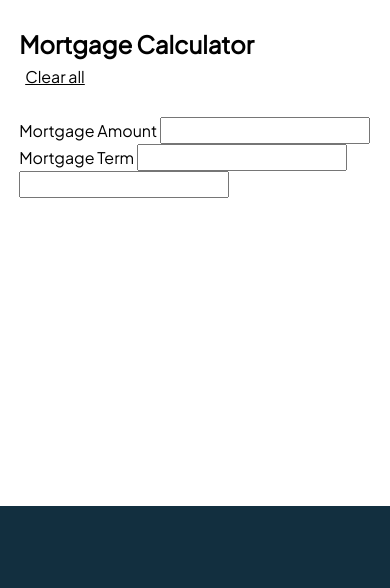
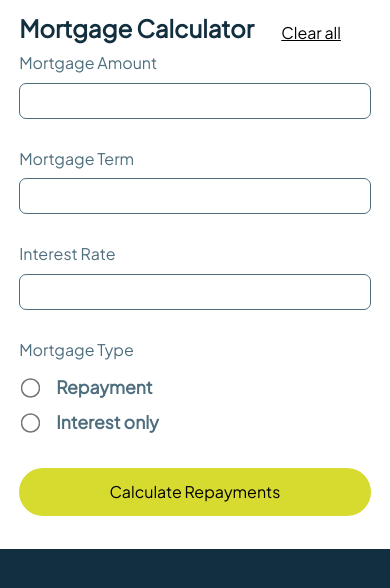
Before and after one commit to Oskaratam/Mortgage_calculator, a plain HTML site: page index.html in a window 390 px wide. Drawn offline with Linux system fonts and the light colour scheme.

Commit message:
Responsive main section with forms

```diff
--- a/index.html
+++ b/index.html
@@ -32,16 +32,26 @@
           </div>
 
           <div class="input-control">
-            <label for="rate"></label>
+            <label for="rate">Interest Rate</label>
             <input id="rate" type="number">
           </div>
 
+          <div id="radioForm" class="input-control">
+            <label class="mortgageTypeLabel">Mortgage Type</label>
+            <div>
+              <input id="repayment" name="type" type="radio">
+              <label for="repayment">Repayment</label>
+            </div>
+            <div class="interestWrapper">
+              <input id="interest" name="type" type="radio">
+              <label for="interest">Interest only</label>
+            </div>
+
+          </div>
+          <button id="calculateBtn" type="submit">Calculate Repayments</button>
         </div>
       </form>
     </section>
-
-
-
 
 
 
--- a/styles.css
+++ b/styles.css
@@ -42,19 +42,22 @@ main {
     flex-direction: column;
     width: 100%;
     background-color: var(--White);
-    height: 60%;
+    color: var(--Slate700);
+    height: 65%;
+    position: relative;
+    overflow-y: scroll ;
 }
 
 .resultSection {
+    position: relative;
     width: 100%;
-    height: 40%;
+    height: 35%;
     background-color: var(--Slate900);
 }
 
 .wrapper {
     height: 100%;
     padding: 1.2rem;
-    padding-right: 0;
 }
 
 header {
@@ -63,9 +66,10 @@ header {
 }
 
 h1 {
+    color: var(--Slate900);
     font-size : 1.5rem;
     margin: 0;
-    margin-bottom: 0.4rem;
+    margin-bottom: 0.6rem;
 }
 
 #clearBtn {
@@ -74,6 +78,45 @@ h1 {
     text-align: left;
     background-color: white;
 }
+
+.input-control {
+    display: flex;
+    flex-direction: column;
+    margin-bottom: 1.8rem;
+}
+.input-control > div {
+    display: flex;
+    align-items: center;
+}
+label {
+    margin-bottom: 0.6rem;
+}
+.input-control > div > label {
+    margin-bottom: 0;
+    position: relative;
+    font-weight: 900;
+    font-size: 1.1rem;
+    padding-left: 1rem;
+}
+
+input{
+    height: 2rem;
+    border: 1.2px solid var(--Slate700);
+    border-radius: 7px;
+}
+
+input[name="type"] {
+    transform:scale(1.5);
+}
+
+#calculateBtn {
+    width: 100%;
+    height: 3rem;
+    border: none;
+    border-radius: 35px;
+    background-color: var(--Lime);
+}
+
 
 
 @media (min-width: 768px) {
@@ -91,3 +134,46 @@ h1 {
         width: 50%
     }
 }
+
+@media (max-height: 890px) {
+    .wrapper {
+        padding-top : 0.6rem;
+    }
+    header {
+        margin-top: 0.2rem;
+        display: flex;
+        margin-bottom: 0;
+    }
+    h1 {
+        width: 70%;
+    }
+    #clearBtn {
+        padding-left: 1rem;
+    }
+}
+
+@media (max-height: 810px) {
+    #radioForm {
+        display: flex;
+        flex-direction: row;
+        margin-bottom: 0.2rem;
+    }
+
+    .input-control {
+        margin-bottom: 1rem;
+    }
+
+    .mortgageTypeLabel {
+        width: 25%;
+    }
+
+    .input-control > div > label {
+        margin-bottom: 0;
+        font-weight: 900;
+        font-size: 0.9rem;
+        padding-left: 0.4rem;
+    }
+    .interestWrapper {
+        padding-left: 0.8rem;
+    }
+}
```
